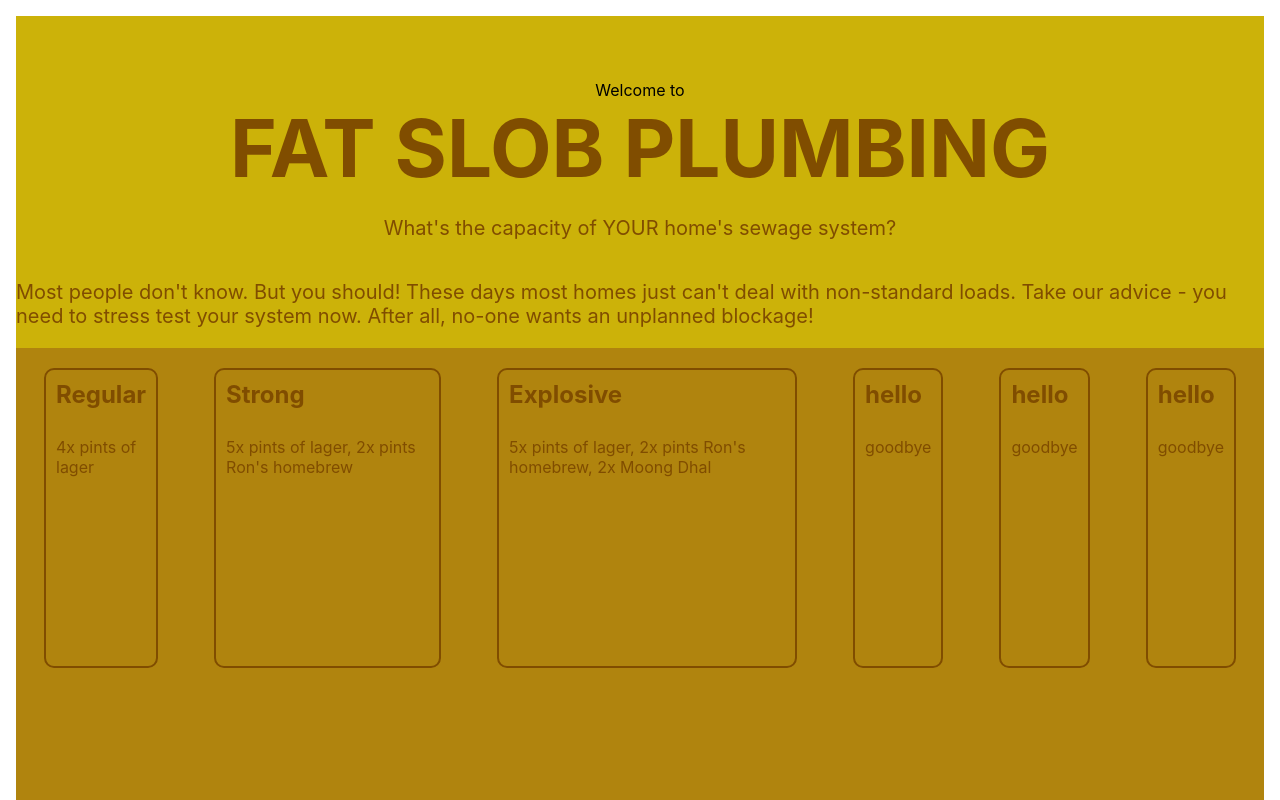
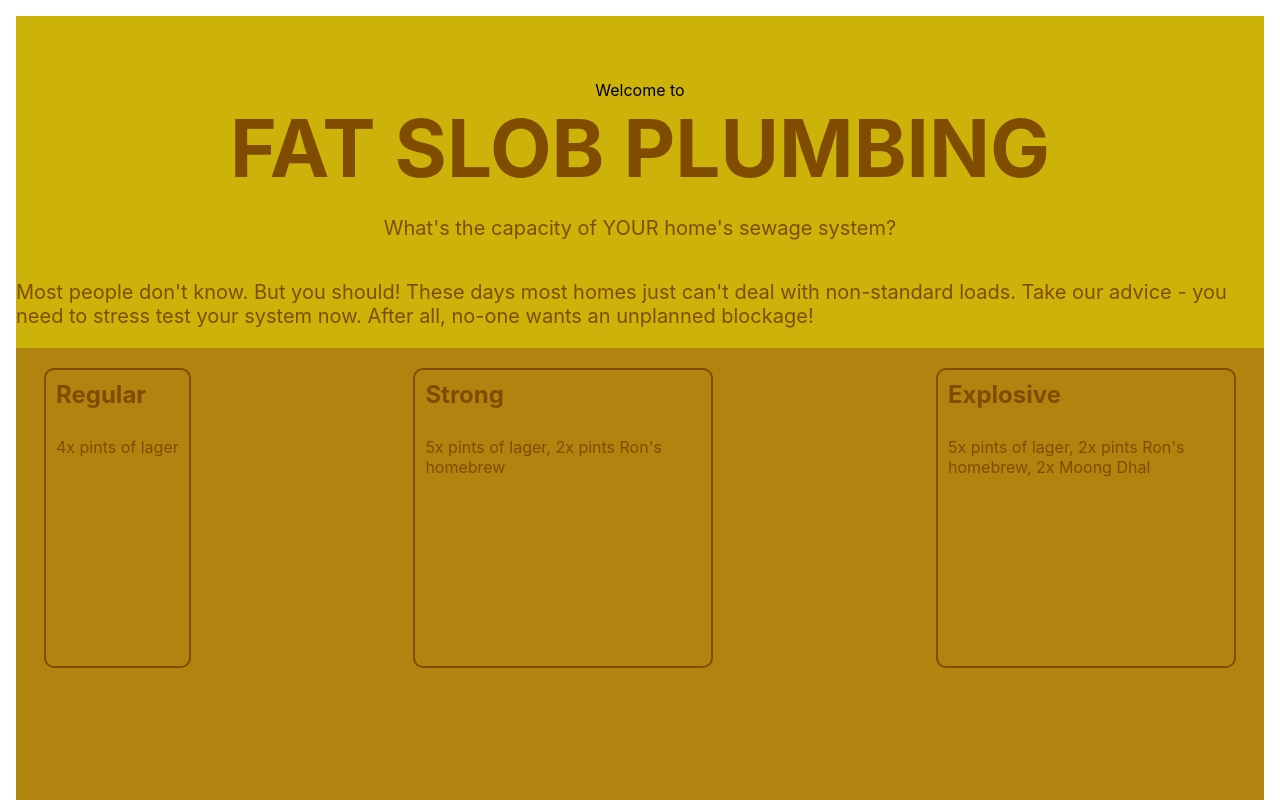
Before and after one commit to headexpanded/fat_slob_plumbing, a Next.js app: page / in a window 1280 px wide. Shown: the top 800 px of the page. Built offline with nearby package versions, Linux system fonts and the light colour scheme.

Commit message:
fixing Services section div

```diff
--- a/components/sections/ServicesSection.tsx
+++ b/components/sections/ServicesSection.tsx
@@ -30,9 +30,6 @@ export const ServicesSection = () => {
     {serviceCards.map(({key,...other}) => {
           return <FSPCards.ServicesCard key={key} {...other}/>
         })}
-<FSPCards.ServicesCard title="hello" content="goodbye"/>
-<FSPCards.ServicesCard title="hello" content="goodbye"/>
-<FSPCards.ServicesCard title="hello" content="goodbye"/>
 </section>
 <style jsx>{`
 .servicesSection{
```
